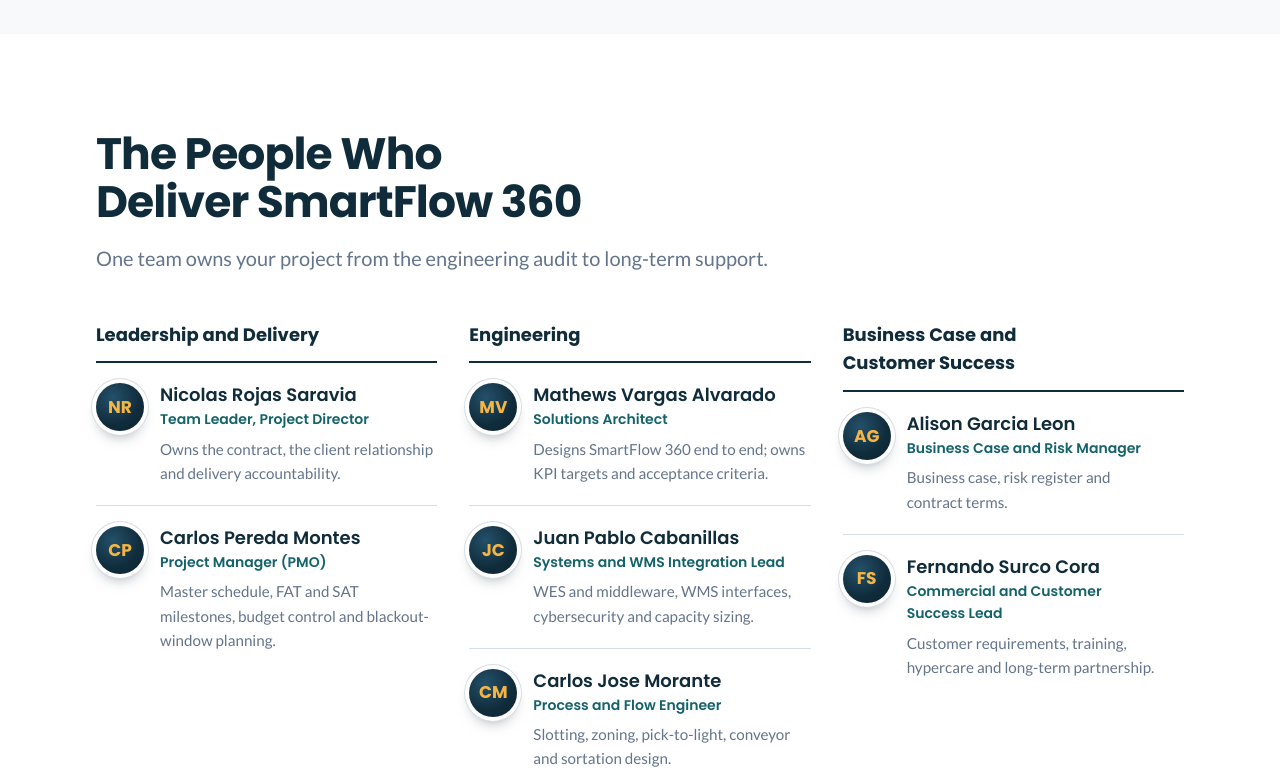
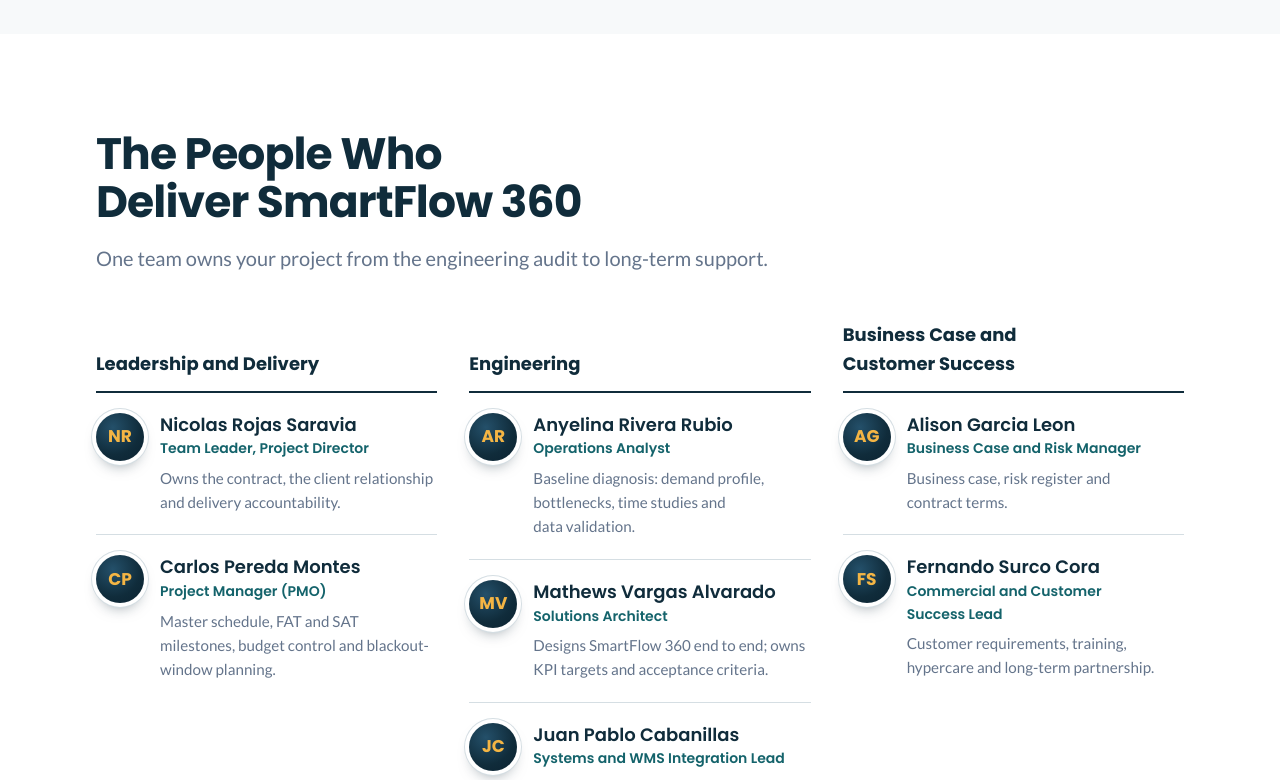
Before and after one commit to NicolasRjS/nexorasmartflow, a Next.js app: page /about in a window 1280 px wide. Shown: the part 2000-2780 px from the top of the page. Built offline with nearby package versions, Linux system fonts and the light colour scheme.

Commit message:
Align team groups and reorder Engineering

```diff
--- a/src/app/about/page.tsx
+++ b/src/app/about/page.tsx
@@ -43,7 +43,7 @@ const howWeWork = [
 // One team, grouped by what each person owns on your project.
 const groups = [
   { title: "Leadership and delivery", members: team.slice(0, 2) },
-  { title: "Engineering", members: team.slice(2, 6) },
+  { title: "Engineering", members: [team[5], ...team.slice(2, 5)] },
   { title: "Business case and customer success", members: team.slice(6) },
 ];
 
@@ -160,7 +160,7 @@ export default function AboutPage() {
           <div className="mt-12 grid gap-10 lg:grid-cols-3 lg:gap-8">
             {groups.map((g) => (
               <section key={g.title} aria-labelledby={`team-${g.title}`}>
-                <h3 id={`team-${g.title}`} className="border-b-2 border-navy pb-3 text-lg font-bold">
+                <h3 id={`team-${g.title}`} className="border-b-2 border-navy pb-3 text-lg font-bold lg:flex lg:min-h-[4.5rem] lg:items-end">
                   {titleCase(g.title)}
                 </h3>
                 <ul className="divide-y divide-line">
```
